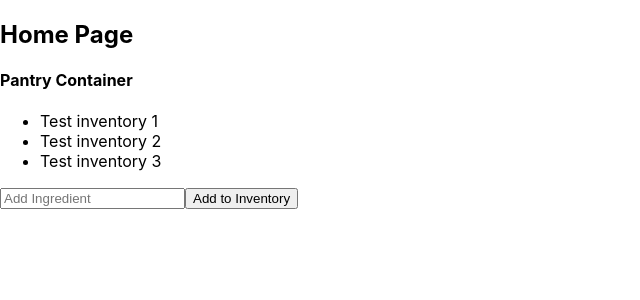
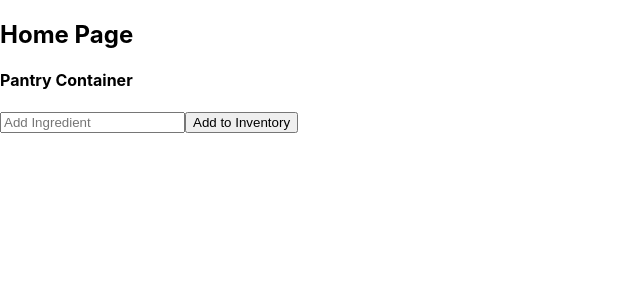
Before and after one commit to cauz825/WFD_frontend, a React (Create React App) app: page /pantry in a window 1280 px wide. Shown: the top 300 px of the page, without its empty margins (0-640 px from the left). Built offline with nearby package versions, Linux system fonts and the light colour scheme.

Commit message:
10min walk away

```diff
--- a/src/App.js
+++ b/src/App.js
@@ -3,13 +3,16 @@ import './App.css';
 import PantryContainer from './containers/PantryContainer';
 import RecipeContainer from './containers/RecipeContainer';
 import {BrowserRouter, Route} from 'react-router-dom'
+import Login from './components/Login'
+import SignUp from './components/SignUp';
 
 class App extends React.Component {
 
   constructor(){
     super()
     this.state = {
-      currentPantry: []
+      currentPantry: [],
+      loggedIn: false
     }
   }
 
@@ -22,6 +25,8 @@ class App extends React.Component {
       <BrowserRouter>
         <div>
           <h2>Home Page</h2>
+            <Route path="/login" component={Login} />
+            <Route path="/signup" component={SignUp} />
             <Route path="/pantry"
               render={() =>
                 <PantryContainer
--- /dev/null
+++ b/src/components/Login.js
@@ -0,0 +1,13 @@
+import React from 'react'
+
+function Login() {
+    return(
+        <form>
+            <input type="text" placeholder="Username" />
+            <input type="password" placeholder="Password" />
+            <button type="Login">Login</button>
+        </form>
+    )
+}
+
+export default Login;
--- a/src/components/Pantry.js
+++ b/src/components/Pantry.js
@@ -6,9 +6,7 @@ function Pantry(props) {
     return(
         <div>
             <ul>
-                <li>Test inventory 1</li>
-                <li>Test inventory 2</li>
-                <li>Test inventory 3</li>
+                {props.currentPantry.map(ing => <li>{ing}</li>)}
             </ul>
             <PantryForm addToPantry={props.addToPantry} />
         </div>
--- /dev/null
+++ b/src/components/SignUp.js
@@ -0,0 +1,17 @@
+import React from 'react'
+
+function SignUp() {
+
+
+
+
+    return(
+        <form onSubmit={(e) => this.signUp(e)}>
+            <input onChange={(e) => this.handleChange(e)} type="text" placeholder="Username" />
+            <input onChange={(e) => this.handleChange(e)} type="password" placeholder="Password" />
+            <button type="Signup">Sign Up</button>
+        </form>
+    )
+}
+
+export default SignUp;
--- a/src/containers/PantryContainer.js
+++ b/src/containers/PantryContainer.js
@@ -5,7 +5,9 @@ function PantryContainer(props) {
     return(
         <div>
             <h4>Pantry Container</h4>
-            <Pantry addToPantry={props.addToPantry} />
+            <Pantry
+                currentPantry={props.currentPantry}
+                addToPantry={props.addToPantry} />
         </div>
     )
 }
```
